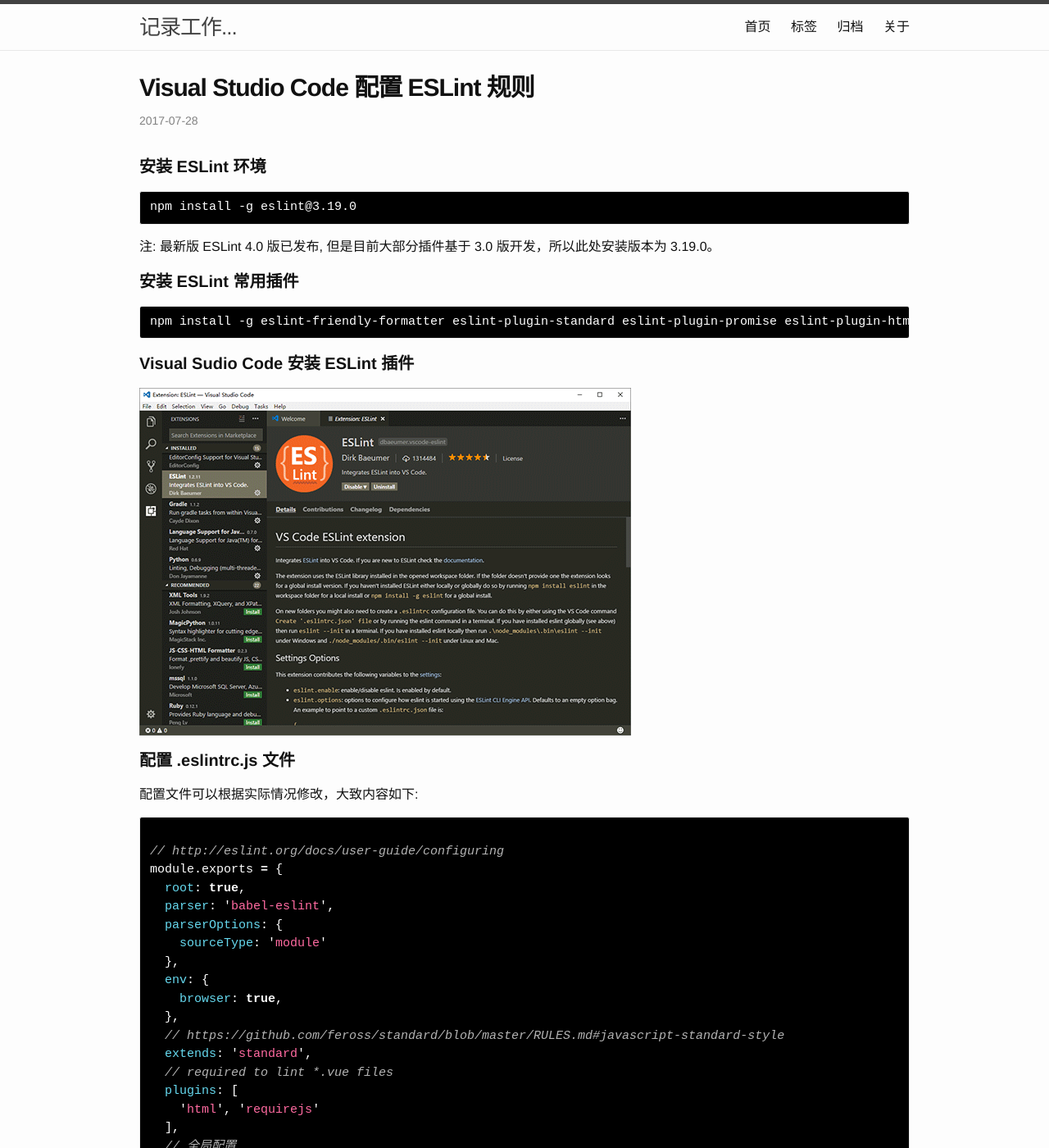
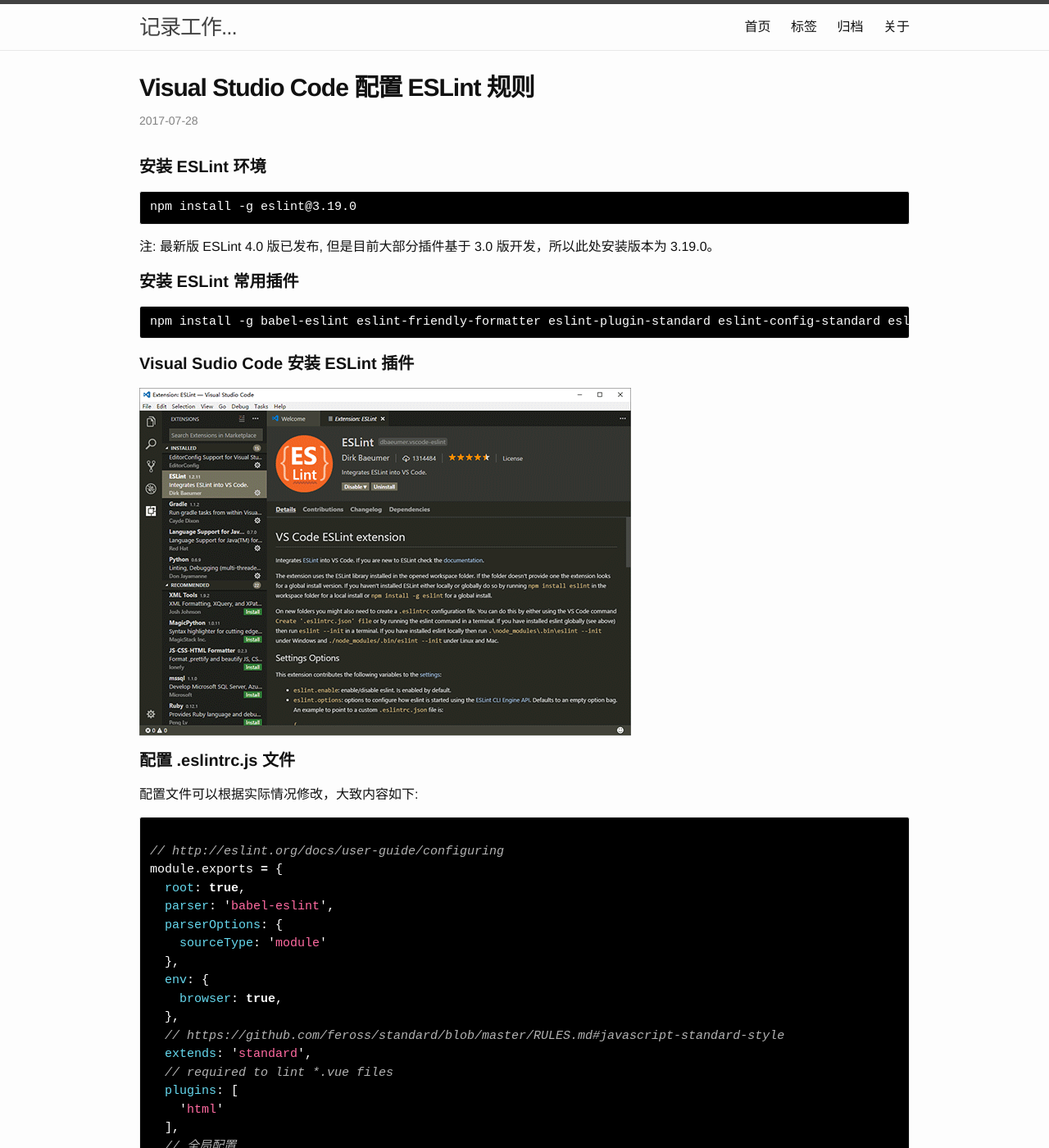
Before and after one commit to yoshow/my-blog, a Jekyll site: the page built from _posts/2017-07-28-visual-studio-code-eslint.markdown, in a window 1280 px wide and 1400 px high. Shown: the whole window at 82% size. Built offline with Jekyll 4.4.1, drawn with Linux system fonts in a browser that asks for light colours; comment, search, counter and statistics services are not loaded.

Commit message:
更新 Visual Studio Code 配置 ESLint 规则

```diff
--- a/_posts/2017-07-28-visual-studio-code-eslint.markdown
+++ b/_posts/2017-07-28-visual-studio-code-eslint.markdown
@@ -13,7 +13,7 @@
 
 #### 安装 ESLint 常用插件 ####
 {% highlight HTML %}
-npm install -g eslint-friendly-formatter eslint-plugin-standard eslint-plugin-promise eslint-plugin-html
+npm install -g babel-eslint eslint-friendly-formatter eslint-plugin-standard eslint-config-standard eslint-plugin-promise eslint-plugin-html eslint-plugin-node eslint-plugin-import
 {% endhighlight %}
 
 #### Visual Sudio Code 安装 ESLint 插件 ####
@@ -39,7 +39,7 @@
   extends: 'standard',
   // required to lint *.vue files
   plugins: [
-    'html', 'requirejs'
+    'html'
   ],
   // 全局配置
   'globals': {
```
